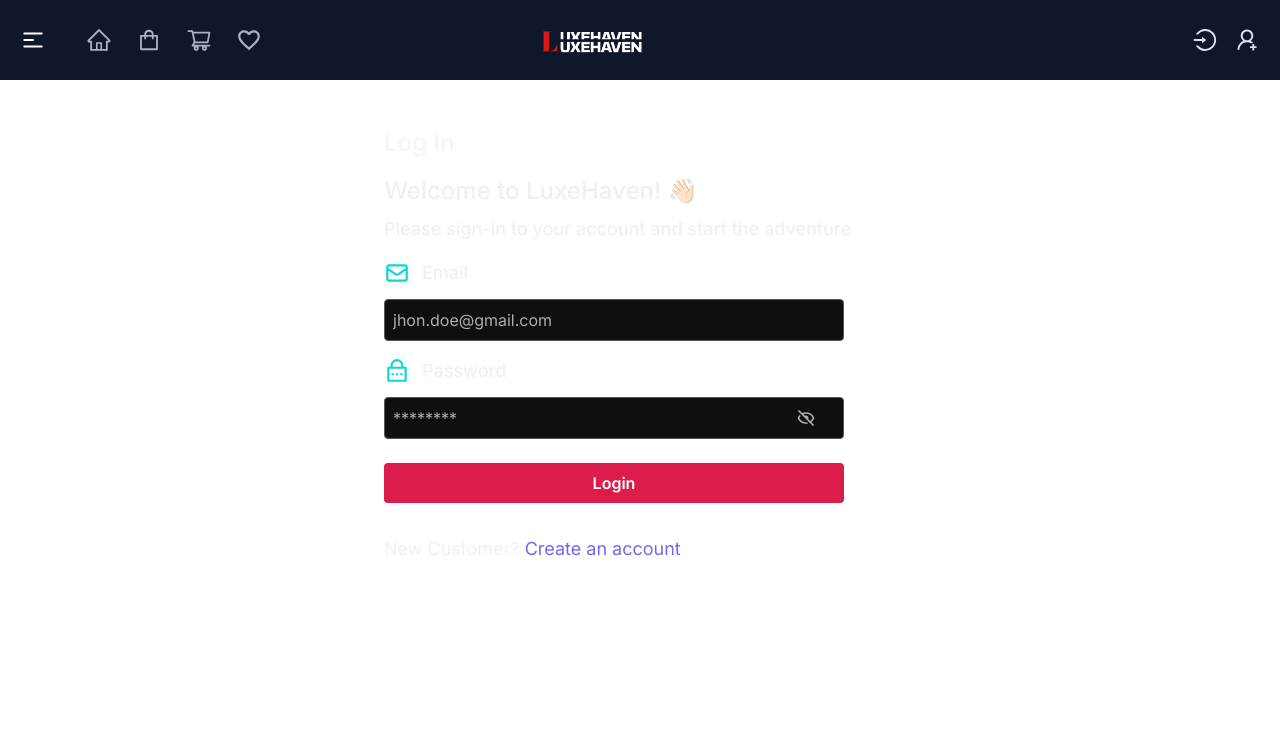
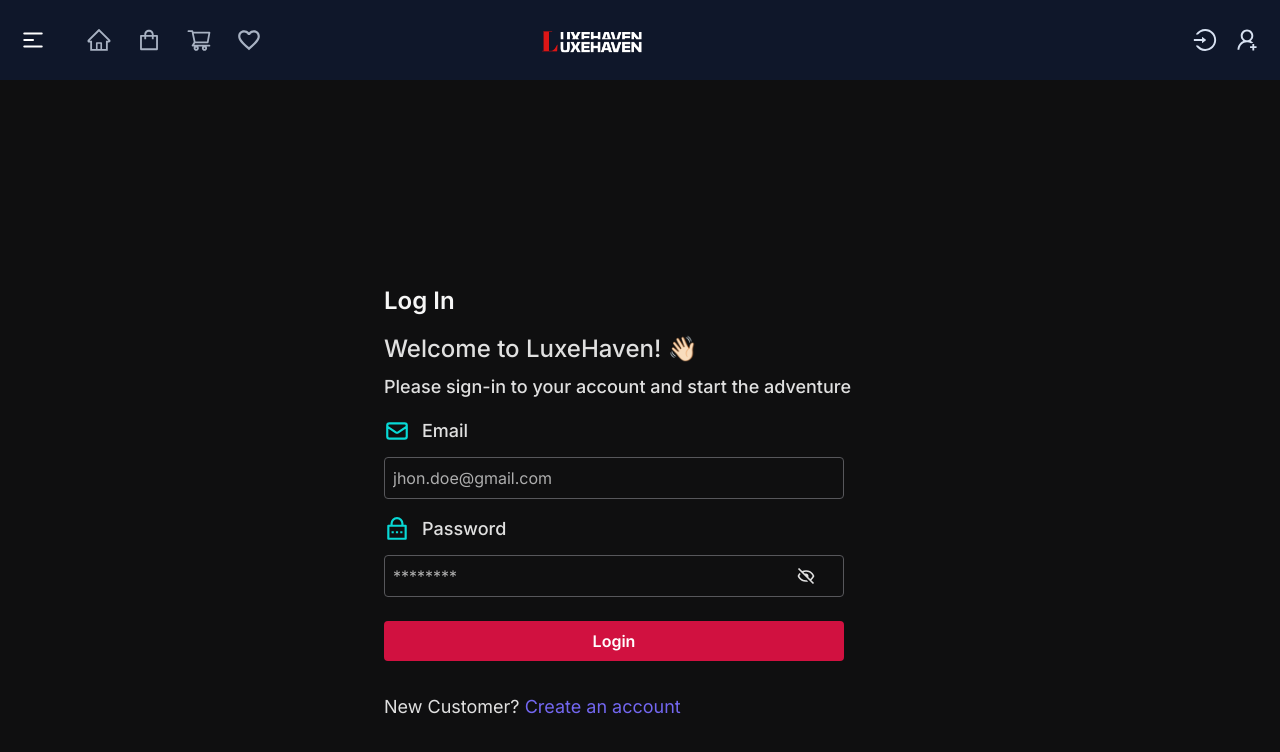
Before and after one commit to iamjabeed/LuxeHaven, a React (Vite) app in the folder frontend/: page /login in a window 1280 px wide. Shown: the top 752 px of the page. Built offline with nearby package versions, Linux system fonts and the light colour scheme.

Commit message:
UI changes

```diff
--- a/frontend/src/index.css
+++ b/frontend/src/index.css
@@ -35,8 +35,7 @@
 }
 
 .gradient-text {
-  background-image: linear-gradient(0deg, #c892f3 57%, #ebebeb 67%);
-  -webkit-background-clip: text;
+  background-image: linear-gradient(0deg, #ad60eb 43%, #ffffff 88%);
   color: transparent;
 }
 
--- a/frontend/src/pages/Auth/Login.jsx
+++ b/frontend/src/pages/Auth/Login.jsx
@@ -68,12 +68,10 @@
   };
 
   return (
-    <div className="grid place-content-center items-center">
-      <section className="ml-2 px-6 flex justify-around items-center flex-wrap gap-8 w-full text-[#eaeaea] overflow-hidden pt-[8%]">
+    <div className="grid place-content-center items-center bg-[#0f0f10] h-[100vh]">
+      <section className="ml-2 px-6 flex justify-around items-center flex-wrap gap-8 w-full text-[#ffffff] overflow-hidden pt-[8%]">
         {/* bg-[#2F3349] */}
-
-        {/* <div id="pattern" className="h-[80vh] w-[30%]"></div> */}
-        <div className="text-[#eaeaeab9]">
+        <div className="text-[#e0e0e0]">
           <h1 className="text-xl md:text-2xl 2xl:text-3xl font-semibold mb-4 text-[#F6F6F6]">
             Log In
           </h1>
--- a/frontend/src/pages/Auth/Navigation.jsx
+++ b/frontend/src/pages/Auth/Navigation.jsx
@@ -207,7 +207,7 @@
 
               {dropdownOpen && userInfo && (
                 <ul
-                  className={`absolute bg-[#000] text-[#ffffff] rounded-sm top-[50px] right-0 border border-[#858585] w-40 lg:w-52`}
+                  className={`absolute bg-[#000] text-[#ffffff] rounded-sm top-[50px] right-0 border border-[#858585] w-40 lg:w-52 z-20`}
                   onClick={() => setDropdownOpen(false)}
                 >
                   <h2 className="w-full text-sm xl:text-lg font-semibold xl:font-bold border-b border-[#858585] py-3">
--- a/frontend/src/pages/Auth/Register.jsx
+++ b/frontend/src/pages/Auth/Register.jsx
@@ -55,8 +55,8 @@
   };
 
   return (
-    <section className="px-6 flex justify-around items-center flex-wrap gap-8  w-full text-[#eaeaea] overflow-hidden">
-      <div className="text-[#eaeaeab9]">
+    <section className="px-6 flex justify-around items-center flex-wrap gap-8 w-full text-[#ffffff] overflow-hidden bg-[#0f0f10] h-[100vh]">
+      <div className="text-[#e0e0e0]">
         {/* <h1 className="text-xl md:text-2xl 2xl:text-3xl font-semibold mb-4 text-[#F6F6F6]">
           Register
         </h1> */}
```
